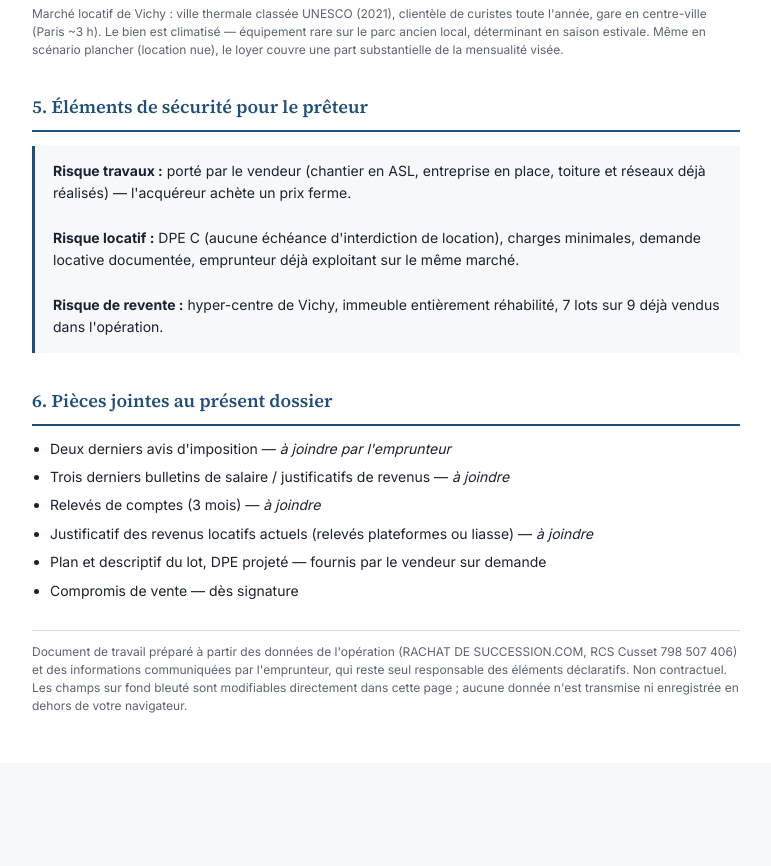
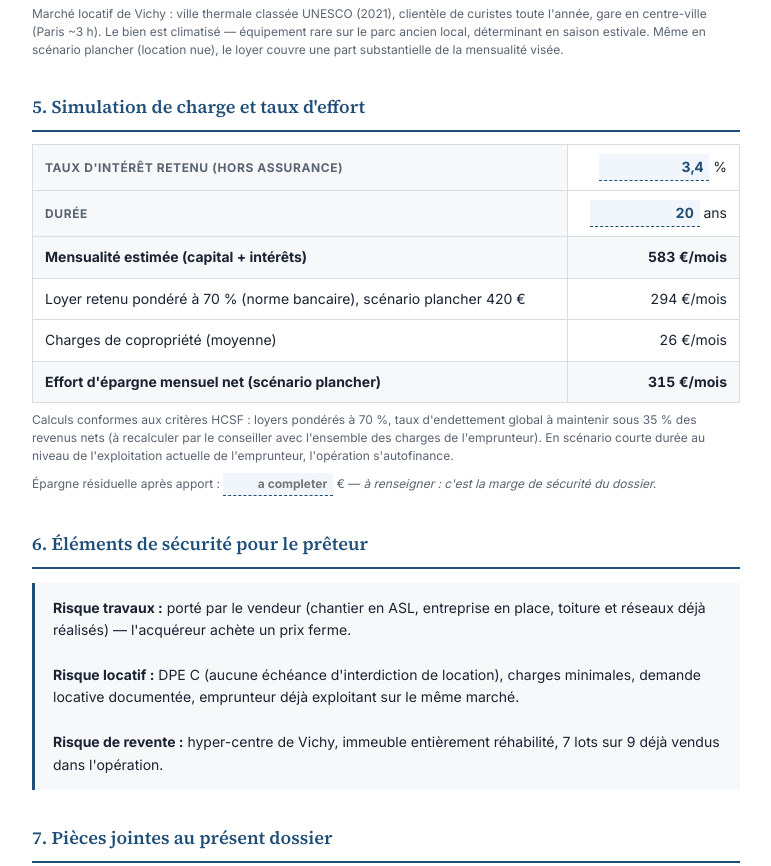
Before and after one commit to Pierre-Cortex/rs-dossier-erwan, a plain HTML site: page banque/index.html in a window 1280 px wide. Shown: the part 1848-2714 px from the top of the page, without its empty margins (254-1025 px from the left). Before the commit the page ends 2684 px from the top, so only its background shows below. Drawn offline with Linux system fonts and the light colour scheme.

Commit message:
feat: bank-grade module — monthly payment, HCSF-weighted effort, residual savings

```diff
--- a/banque/index.html
+++ b/banque/index.html
@@ -92,14 +92,26 @@ ul.pieces li{margin-top:6px;font-size:14px}
   </table>
   <p class="note">March&eacute; locatif de Vichy : ville thermale class&eacute;e UNESCO (2021), client&egrave;le de curistes toute l'ann&eacute;e, gare en centre-ville (Paris ~3 h). Le bien est climatis&eacute; &#8212; &eacute;quipement rare sur le parc ancien local, d&eacute;terminant en saison estivale. M&ecirc;me en sc&eacute;nario plancher (location nue), le loyer couvre une part substantielle de la mensualit&eacute; vis&eacute;e.</p>
 
-  <h2>5. &Eacute;l&eacute;ments de s&eacute;curit&eacute; pour le pr&ecirc;teur</h2>
+  <h2>5. Simulation de charge et taux d'effort</h2>
+  <table>
+    <tr><th>Taux d'int&eacute;r&ecirc;t retenu (hors assurance)</th><td class="num"><input class="edit sim" id="taux" value="3,4"> %</td></tr>
+    <tr><th>Dur&eacute;e</th><td class="num"><input class="edit sim" id="duree" value="20"> ans</td></tr>
+    <tr class="total"><td>Mensualit&eacute; estim&eacute;e (capital + int&eacute;r&ecirc;ts)</td><td class="num"><span id="mensu">&mdash;</span> &euro;/mois</td></tr>
+    <tr><td>Loyer retenu pond&eacute;r&eacute; &agrave; 70 % (norme bancaire), sc&eacute;nario plancher 420 &euro;</td><td class="num">294 &euro;/mois</td></tr>
+    <tr><td>Charges de copropri&eacute;t&eacute; (moyenne)</td><td class="num">26 &euro;/mois</td></tr>
+    <tr class="total"><td>Effort d'&eacute;pargne mensuel net (sc&eacute;nario plancher)</td><td class="num"><span id="effort">&mdash;</span> &euro;/mois</td></tr>
+  </table>
+  <p class="note">Calculs conformes aux crit&egrave;res HCSF : loyers pond&eacute;r&eacute;s &agrave; 70 %, taux d'endettement global &agrave; maintenir sous 35 % des revenus nets (&agrave; recalculer par le conseiller avec l'ensemble des charges de l'emprunteur). En sc&eacute;nario courte dur&eacute;e au niveau de l'exploitation actuelle de l'emprunteur, l'op&eacute;ration s'autofinance.</p>
+  <p class="note">&Eacute;pargne r&eacute;siduelle apr&egrave;s apport : <input class="edit" value="" placeholder="a completer"> &euro; &#8212; <i>&agrave; renseigner : c'est la marge de s&eacute;curit&eacute; du dossier.</i></p>
+
+  <h2>6. &Eacute;l&eacute;ments de s&eacute;curit&eacute; pour le pr&ecirc;teur</h2>
   <div class="encart">
     <b>Risque travaux :</b> port&eacute; par le vendeur (chantier en ASL, entreprise en place, toiture et r&eacute;seaux d&eacute;j&agrave; r&eacute;alis&eacute;s) &mdash; l'acqu&eacute;reur ach&egrave;te un prix ferme.<br><br>
     <b>Risque locatif :</b> DPE C (aucune &eacute;ch&eacute;ance d'interdiction de location), charges minimales, demande locative document&eacute;e, emprunteur d&eacute;j&agrave; exploitant sur le m&ecirc;me march&eacute;.<br><br>
     <b>Risque de revente :</b> hyper-centre de Vichy, immeuble enti&egrave;rement r&eacute;habilit&eacute;, 7 lots sur 9 d&eacute;j&agrave; vendus dans l'op&eacute;ration.
   </div>
 
-  <h2>6. Pi&egrave;ces jointes au pr&eacute;sent dossier</h2>
+  <h2>7. Pi&egrave;ces jointes au pr&eacute;sent dossier</h2>
   <ul class="pieces">
     <li>Deux derniers avis d'imposition &mdash; <i>&agrave; joindre par l'emprunteur</i></li>
     <li>Trois derniers bulletins de salaire / justificatifs de revenus &mdash; <i>&agrave; joindre</i></li>
@@ -130,8 +142,23 @@ ul.pieces li{margin-top:6px;font-size:14px}
     var apport = parse(document.getElementById("apport").value);
     document.getElementById("emprunt").textContent = apport > 0 ? fmt(cout - apport) : "\u2014";
   }
-  calcs.forEach(function (i) { i.addEventListener("input", maj); });
+  var tauxEl = document.getElementById("taux");
+  var dureeEl = document.getElementById("duree");
+  function majSim() {
+    var vals = Array.from(calcs).map(function (i) { return parse(i.value); });
+    var cout = vals[0] + vals[1] + vals[2] + vals[3];
+    var apport = parse(document.getElementById("apport").value);
+    var capital = apport > 0 ? cout - apport : cout;
+    var t = parseFloat(String(tauxEl.value).replace(",", ".")) / 100 / 12;
+    var n = parse(dureeEl.value) * 12;
+    var m = t > 0 && n > 0 ? Math.round(capital * t / (1 - Math.pow(1 + t, -n))) : 0;
+    document.getElementById("mensu").textContent = m ? fmt(m) : "\u2014";
+    document.getElementById("effort").textContent = m ? fmt(m + 26 - 294) : "\u2014";
+  }
+  calcs.forEach(function (i) { i.addEventListener("input", function () { maj(); majSim(); }); });
+  [tauxEl, dureeEl].forEach(function (i) { i.addEventListener("input", majSim); });
   maj();
+  majSim();
 })();
 </script>
 </body>
```
